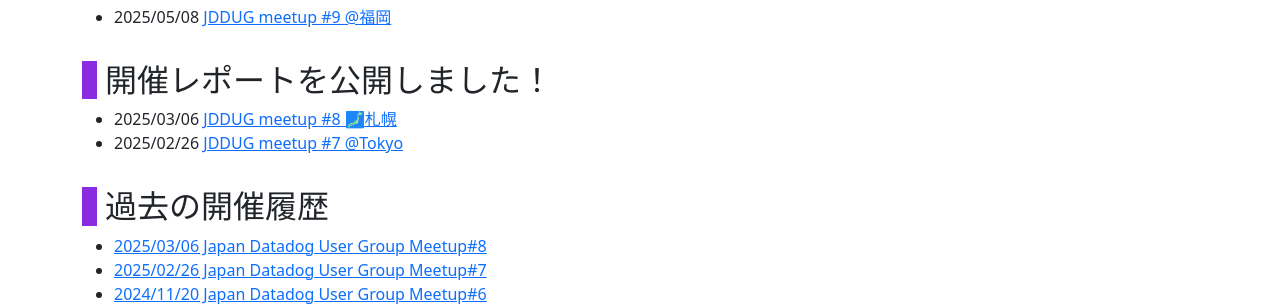
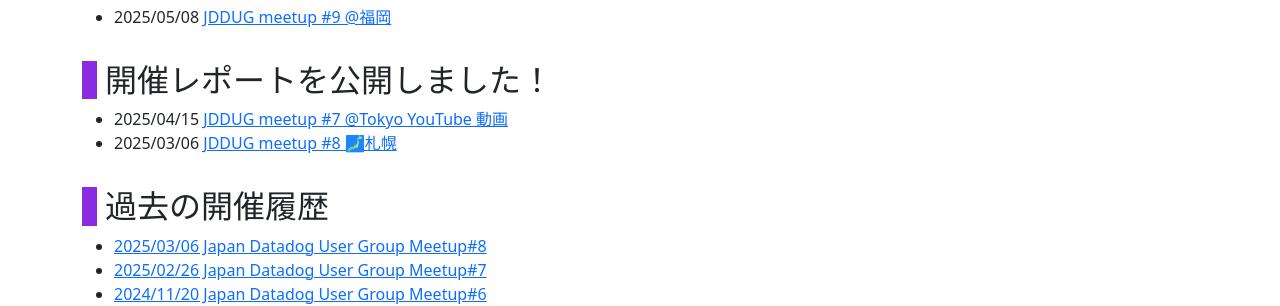
Before and after one commit to jdd-ug/jdd-ug.github.io, a Jekyll site: the page built from index.md, in a window 1280 px wide. Shown: the part 747-1053 px from the top of the page. Built offline with Jekyll 4.4.1, drawn with Linux system fonts in a browser that asks for light colours.

Commit message:
Update index.md

```diff
--- a/index.md
+++ b/index.md
@@ -20,8 +20,8 @@
 - 2025/05/08 [JDDUG meetup #9 @福岡](https://datadog-jp.connpass.com/event/348321/)
 
 ## 開催レポートを公開しました！
+- 2025/04/15 [JDDUG meetup #7 @Tokyo YouTube 動画](/2025/04/15/)
 - 2025/03/06 [JDDUG meetup #8 🗾札幌](/2025/03/06/)
-- 2025/02/26 [JDDUG meetup #7 @Tokyo](/2025/02/26/)
 
 ## 過去の開催履歴
 
```
